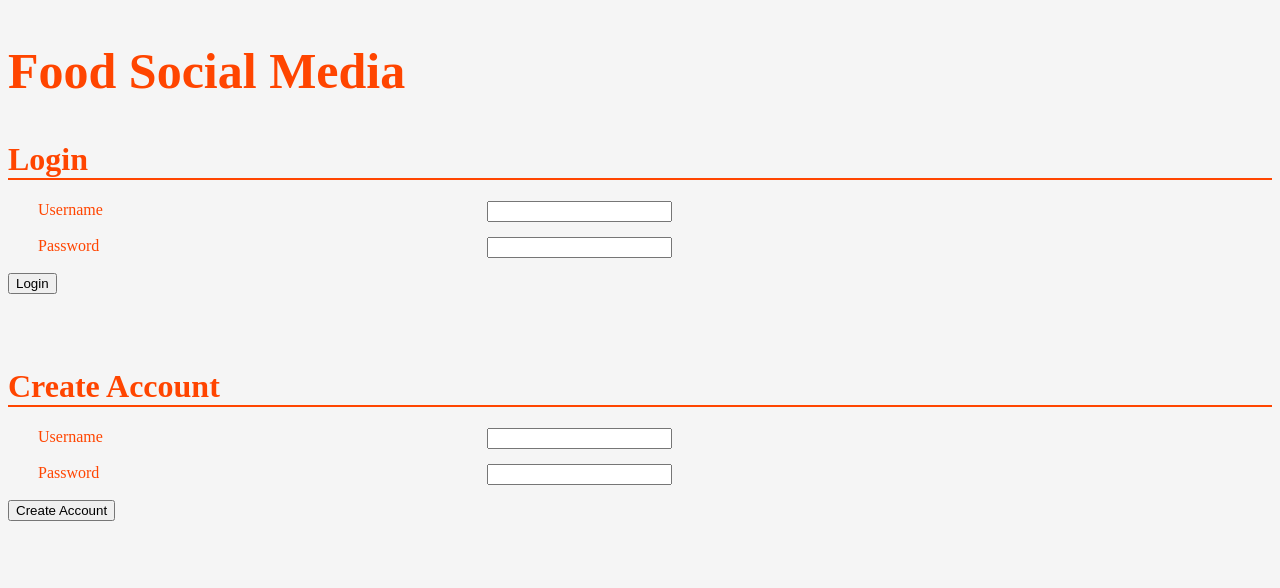
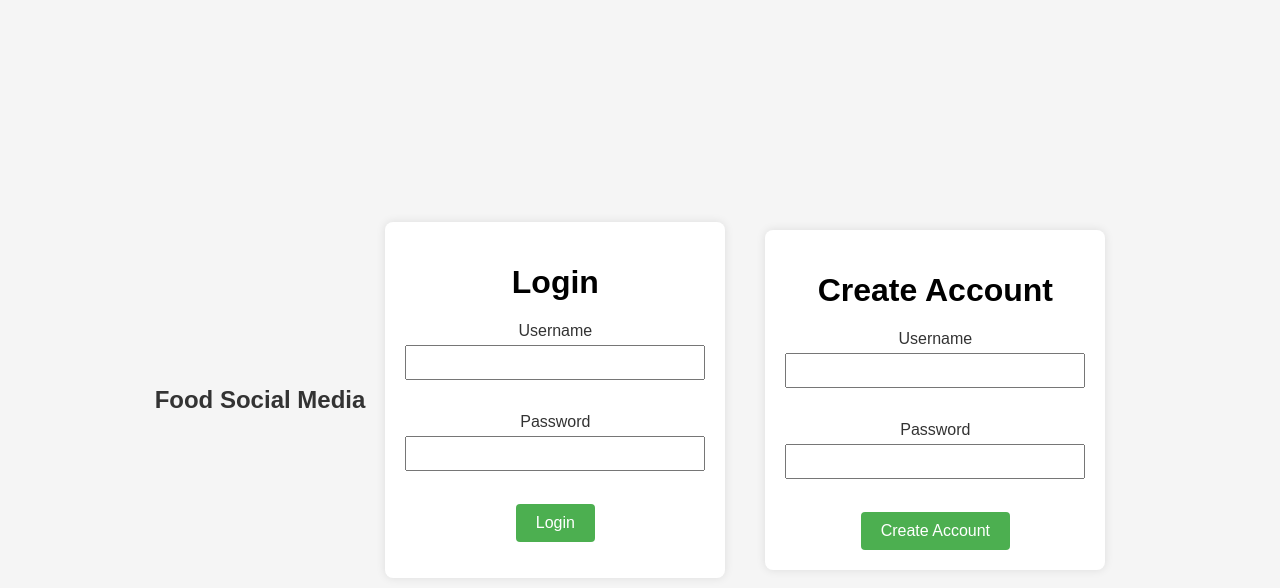
Before and after one commit to salimchoura/FinalProject, a website: page public_html/index.html in a window 1280 px wide. Drawn offline with Linux system fonts and the light colour scheme.

Commit message:
Update style.css
add animation for index.css

```diff
--- a/public_html/style.css
+++ b/public_html/style.css
@@ -1,24 +1,104 @@
-body{
-    background-color:whitesmoke;
-    color: orangered;
-}
+body {
+    font-family: 'Arial', sans-serif;
+    background-color: #f5f5f5;
+    margin: 0;
+    padding: 0;
+    display: flex;
+    align-items: center;
+    justify-content: center;
+    height: 100vh;
+    animation: fadeIn 1s ease-in-out;
+  }
 
-h1{
-    border-bottom: 2px solid orangered;
-}
+  @keyframes fadeIn {
+    from {
+      opacity: 0;
+    }
+    to {
+      opacity: 1;
+    }
+  }
 
-h2{
-    font-size: 50px;
-    text-align: left;
-}
+  h2 {
+    text-align: center;
+    color: #333;
+    animation: bounceIn 1s ease-in-out;
+  }
 
-label{
-    margin-left: 30px;
-    margin-top: 20px;
-}
+  @keyframes bounceIn {
+    from {
+      transform: scale(0.8);
+    }
+    to {
+      transform: scale(1);
+    }
+  }
 
-input{
-    display:fixed;
-    float: right;
-    margin-right: 600px;
-}
+  #login,
+  #createAcc {
+    width: 300px; /* Set a fixed width for both blocks */
+    background-color: #fff;
+    padding: 20px;
+    border-radius: 8px;
+    box-shadow: 0 0 10px rgba(0, 0, 0, 0.1);
+    margin: 20px;
+    text-align: center;
+    animation: slideIn 1s ease-in-out;
+  }
+
+  @keyframes slideIn {
+    from {
+      transform: translateY(-20px);
+      opacity: 0;
+    }
+    to {
+      transform: translateY(0);
+      opacity: 1;
+    }
+  }
+
+  label {
+    display: block;
+    margin-bottom: 5px;
+    color: #333;
+  }
+
+  input {
+    width: 100%;
+    padding: 8px;
+    margin-bottom: 15px;
+    box-sizing: border-box;
+    animation: fadeInUp 1s ease-in-out;
+  }
+
+  @keyframes fadeInUp {
+    from {
+      opacity: 0;
+      transform: translateY(20px);
+    }
+    to {
+      opacity: 1;
+      transform: translateY(0);
+    }
+  }
+
+  button {
+    background-color: #4caf50;
+    color: #fff;
+    padding: 10px 20px;
+    border: none;
+    border-radius: 4px;
+    cursor: pointer;
+    font-size: 16px;
+    animation: fadeIn 1s ease-in-out;
+  }
+
+  button:hover {
+    background-color: #45a049;
+  }
+
+  #warning {
+    color: red;
+    font-weight: bold;
+    animation: fadeIn 1s ease-in-out;
+  }
```
